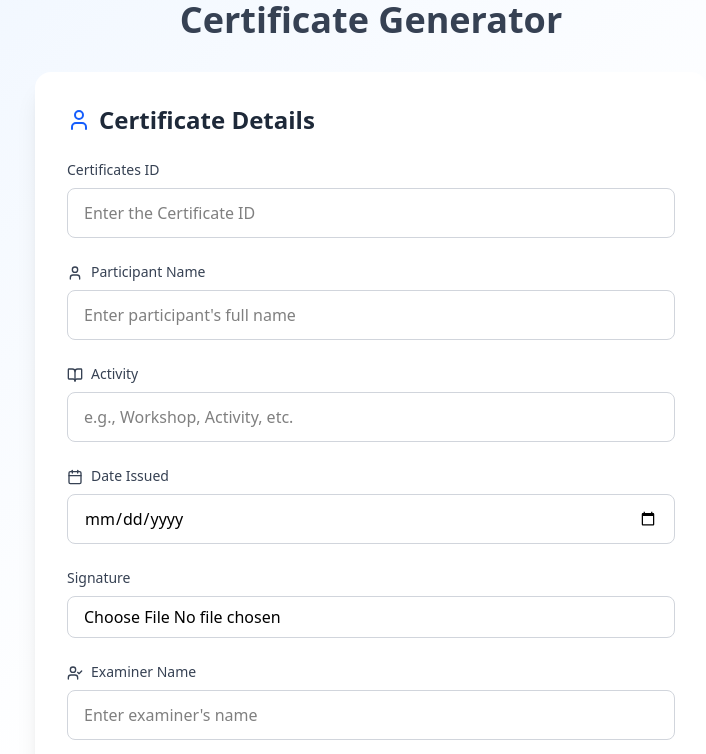
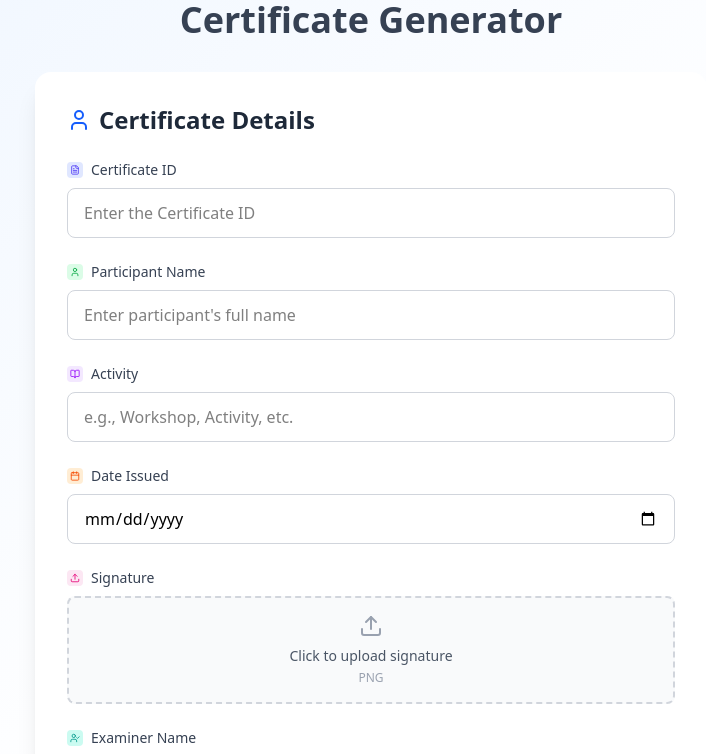
Before and after one commit to Yowanehaki/sertifikat, a React (Vite) app: page / in a window 1280 px wide. Shown: the top 754 px of the page, without its empty margins (269-975 px from the left). Built offline with nearby package versions, Linux system fonts and the light colour scheme.

Commit message:
Update sikit

```diff
--- a/src/App.jsx
+++ b/src/App.jsx
@@ -60,7 +60,7 @@ export default function App() {
     }
   };
 
-  const handleReset = () => {
+  const handleBackToForm = () => {
     setFormData({
       id: '',
       participantName: '',
@@ -121,7 +121,7 @@ export default function App() {
             onSubmit={handleShowValidation}
             isGenerating={false}
             error={error}
-            onReset={handleReset}
+            onReset={handleBackToForm}
           />
         )}
         {showValidation && (
@@ -140,6 +140,7 @@ export default function App() {
               onDownloadPNG={handleDownloadPNG}
               isGenerated={!!certificateData}
               previewUrl={certificateData?.previewUrl}
+              onBackToForm={handleBackToForm}
             />
           </>
         )}
--- a/src/components/FormGenerator.jsx
+++ b/src/components/FormGenerator.jsx
@@ -1,5 +1,5 @@
 import React from 'react';
-import { User, Calendar, BookOpen, UserCheck, Loader, Award } from 'lucide-react';
+import { User, Calendar, BookOpen, UserCheck, Loader, Award, Upload, Building2, FileText } from 'lucide-react';
 
 const FormGenerator = ({ formData, onInputChange, onSubmit, isGenerating, error, onReset }) => {
   const validateForm = () => {
@@ -31,15 +31,18 @@ const FormGenerator = ({ formData, onInputChange, onSubmit, isGenerating, error,
   };
 
   return (
-    <form onSubmit={handleSubmit} className="bg-white rounded-2xl shadow-xl p-8">
+    <div onSubmit={handleSubmit} className="bg-white rounded-2xl shadow-xl p-8">
       <h2 className="text-2xl font-semibold text-gray-800 mb-6 flex items-center gap-2">
         <User className="w-6 h-6 text-blue-600" />
         Certificate Details
       </h2>
       <div className="space-y-6">
         <div>
-          <label className="block text-sm font-medium text-gray-700 mb-2">
-            Certificates ID
+          <label className="block text-sm font-medium text-gray-700 mb-2 flex items-center gap-2">
+            <div className="w-4 h-4 bg-indigo-100 rounded flex items-center justify-center">
+              <FileText className="w-2.5 h-2.5 text-indigo-600" />
+            </div>
+            Certificate ID
           </label>
           <input
             type="text"
@@ -52,8 +55,10 @@ const FormGenerator = ({ formData, onInputChange, onSubmit, isGenerating, error,
           />
         </div>
         <div>
-          <label className="block text-sm font-medium text-gray-700 mb-2">
-            <User className="w-4 h-4 inline mr-2" />
+          <label className="block text-sm font-medium text-gray-700 mb-2 flex items-center gap-2">
+            <div className="w-4 h-4 bg-green-100 rounded flex items-center justify-center">
+              <User className="w-2.5 h-2.5 text-green-600" />
+            </div>
             Participant Name
           </label>
           <input
@@ -67,8 +72,10 @@ const FormGenerator = ({ formData, onInputChange, onSubmit, isGenerating, error,
           />
         </div>
         <div>
-          <label className="block text-sm font-medium text-gray-700 mb-2">
-            <BookOpen className="w-4 h-4 inline mr-2" />
+          <label className="block text-sm font-medium text-gray-700 mb-2 flex items-center gap-2">
+            <div className="w-4 h-4 bg-purple-100 rounded flex items-center justify-center">
+              <BookOpen className="w-2.5 h-2.5 text-purple-600" />
+            </div>
             Activity
           </label>
           <input
@@ -82,8 +89,10 @@ const FormGenerator = ({ formData, onInputChange, onSubmit, isGenerating, error,
           />
         </div>
         <div>
-          <label className="block text-sm font-medium text-gray-700 mb-2">
-            <Calendar className="w-4 h-4 inline mr-2" />
+          <label className="block text-sm font-medium text-gray-700 mb-2 flex items-center gap-2">
+            <div className="w-4 h-4 bg-orange-100 rounded flex items-center justify-center">
+              <Calendar className="w-2.5 h-2.5 text-orange-600" />
+            </div>
             Date Issued
           </label>
           <input
@@ -93,24 +102,44 @@ const FormGenerator = ({ formData, onInputChange, onSubmit, isGenerating, error,
             onChange={onInputChange}
             required
             className="w-full px-4 py-3 border border-gray-300 rounded-lg focus:ring-2 focus:ring-blue-500 focus:border-transparent transition-all"
+            placeholder=""
           />
         </div>
         <div>
-          <label className="block text-sm font-medium text-gray-700 mb-2">
+          <label className="block text-sm font-medium text-gray-700 mb-2 flex items-center gap-2">
+            <div className="w-4 h-4 bg-pink-100 rounded flex items-center justify-center">
+              <Upload className="w-2.5 h-2.5 text-pink-600" />
+            </div>
             Signature
           </label>
+          <div className="relative border-2 border-dashed border-gray-300 rounded-lg p-4 text-center hover:border-blue-400 transition-colors duration-200 bg-gray-50">
             <input
               type="file"
               name="signaturePath"
               accept="image/*"
               onChange={onInputChange}
               required
-            className="w-full px-4 py-2 border border-gray-300 rounded-lg focus:ring-2 focus:ring-blue-500 focus:border-transparent transition-all"
+              className="absolute inset-0 w-full h-full opacity-0 cursor-pointer"
             />
+            <div className="flex flex-col items-center">
+              <Upload className="w-6 h-6 text-gray-400 mb-2" />
+              <p className="text-sm font-medium text-gray-600">Click to upload signature</p>
+              <p className="text-xs text-gray-400 mt-1">PNG</p>
+            </div>
+          </div>
+          {formData.signaturePath && (
+            <div className="mt-2 text-sm text-gray-600">
+              File: {typeof formData.signaturePath === 'string'
+                ? formData.signaturePath
+                : formData.signaturePath.name}
+            </div>
+          )}
         </div>
         <div>
-          <label className="block text-sm font-medium text-gray-700 mb-2">
-            <UserCheck className="w-4 h-4 inline mr-2" />
+          <label className="block text-sm font-medium text-gray-700 mb-2 flex items-center gap-2">
+            <div className="w-4 h-4 bg-teal-100 rounded flex items-center justify-center">
+              <UserCheck className="w-2.5 h-2.5 text-teal-600" />
+            </div>
             Examiner Name
           </label>
           <input
@@ -124,7 +153,10 @@ const FormGenerator = ({ formData, onInputChange, onSubmit, isGenerating, error,
           />
         </div>
         <div>
-          <label className="block text-sm font-medium text-gray-700 mb-2">
+          <label className="block text-sm font-medium text-gray-700 mb-2 flex items-center gap-2">
+            <div className="w-4 h-4 bg-cyan-100 rounded flex items-center justify-center">
+              <Building2 className="w-2.5 h-2.5 text-cyan-600" />
+            </div>
             Examiner Position
           </label>
           <input
@@ -138,7 +170,10 @@ const FormGenerator = ({ formData, onInputChange, onSubmit, isGenerating, error,
           />
         </div>
         <div>
-          <label className="block text-sm font-medium text-gray-700 mb-2">
+          <label className="block text-sm font-medium text-gray-700 mb-2 flex items-center gap-2">
+            <div className="w-4 h-4 bg-amber-100 rounded flex items-center justify-center">
+              <Building2 className="w-2.5 h-2.5 text-amber-600" />
+            </div>
             Company Code
           </label>
           <input
@@ -160,6 +195,7 @@ const FormGenerator = ({ formData, onInputChange, onSubmit, isGenerating, error,
           <button
             type="submit"
             disabled={isGenerating}
+            onClick={handleSubmit}
             className="flex-1 bg-blue-600 hover:bg-blue-700 text-white py-3 px-6 rounded-lg font-medium transition-colors disabled:opacity-50 disabled:cursor-not-allowed flex items-center justify-center gap-2"
           >
             {isGenerating ? (
@@ -183,7 +219,7 @@ const FormGenerator = ({ formData, onInputChange, onSubmit, isGenerating, error,
           </button>
         </div>
       </div>
-    </form>
+    </div>
   );
 };
 
```
Also changed, not shown: src/components/ExportCertif.jsx (+52 -15 lines). Lines whose indentation alone changed are shown as unchanged.
